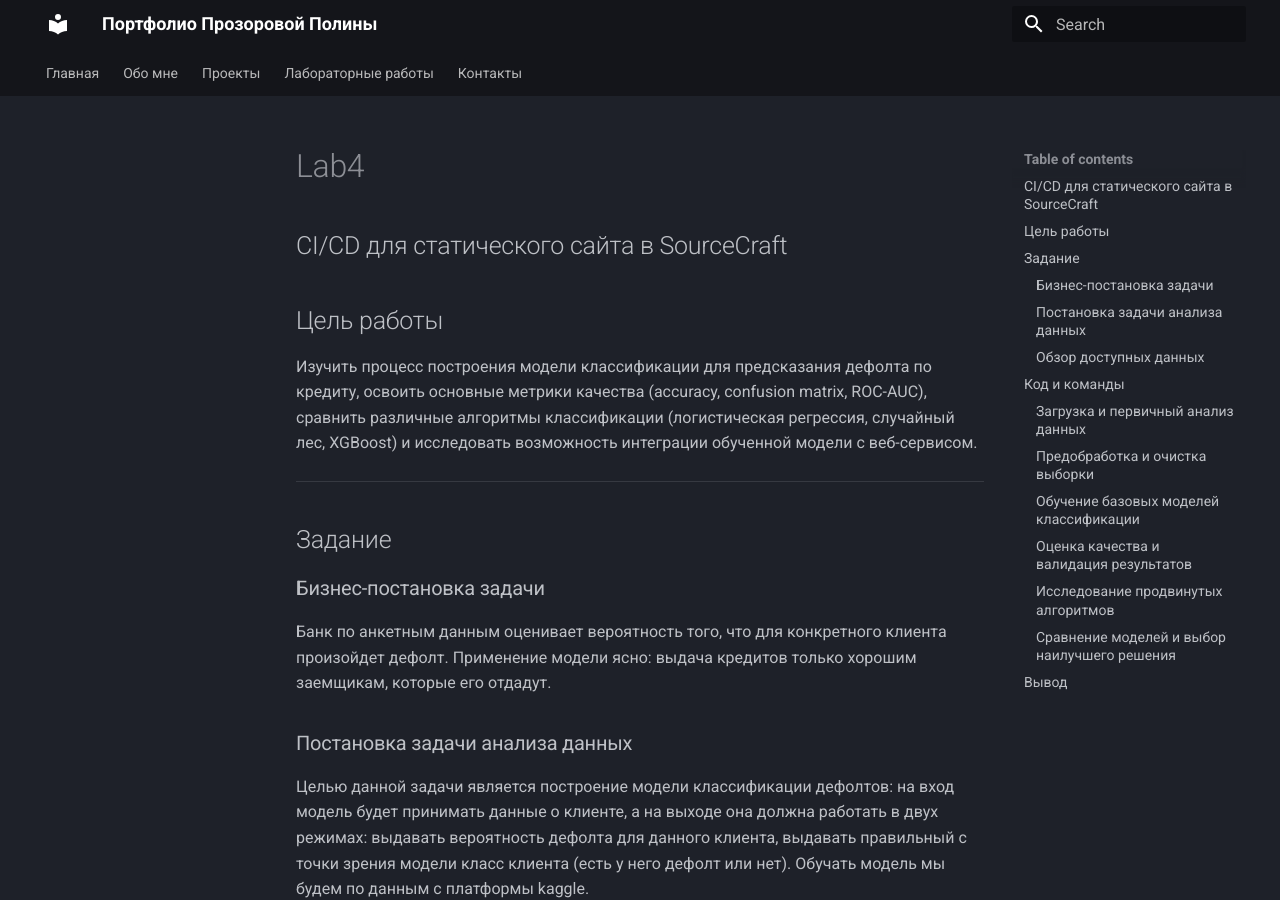
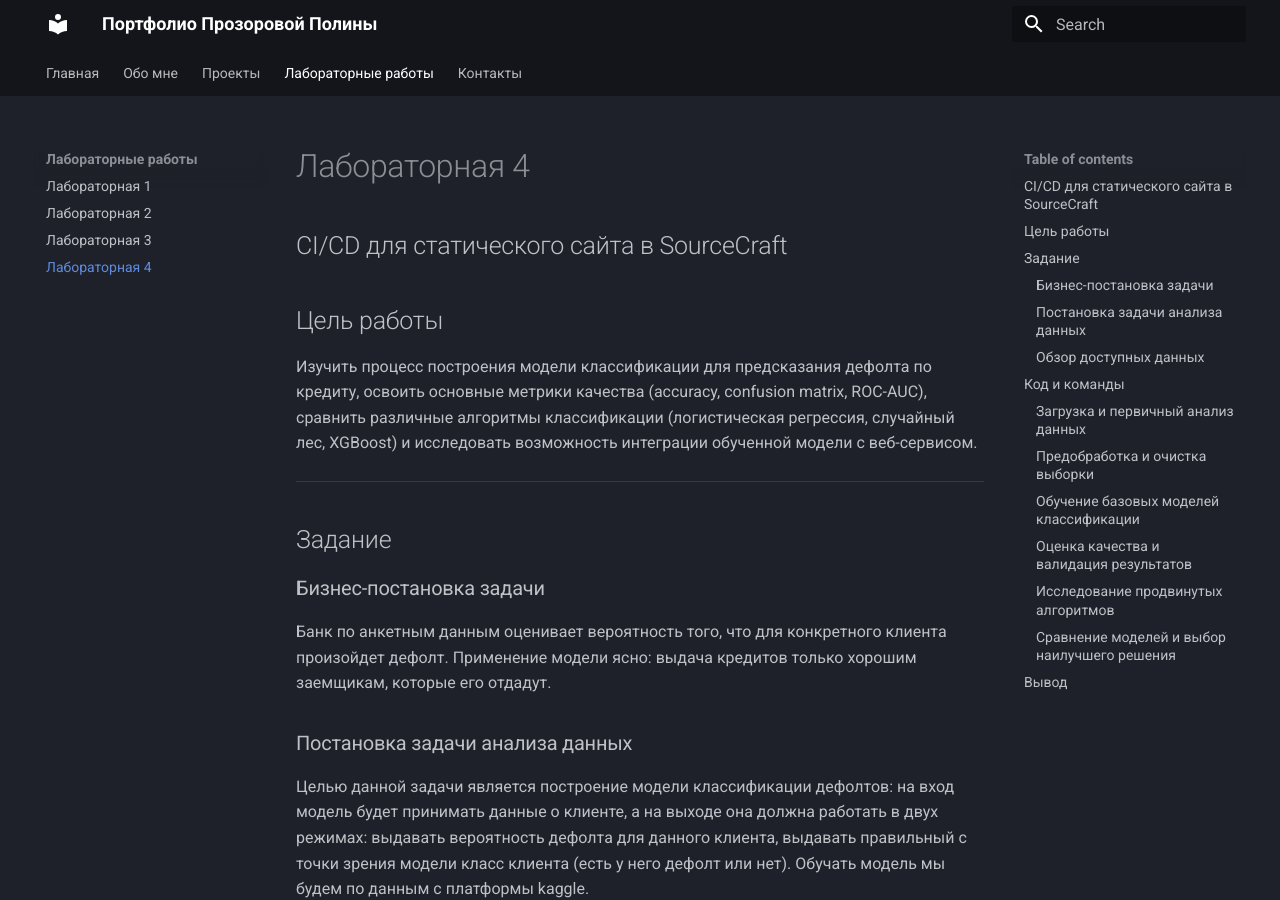
Before and after one commit to obabkisan/obabkisan.github.io, an MkDocs documentation site: the page built from docs/labs/lab4.md, in a window 1280 px wide and 900 px high. Built offline with MkDocs 1.6.1 and Material for MkDocs 9.7.7, drawn with Linux system fonts in a browser that asks for light colours.

Commit message:
update mkdocs.yml

```diff
--- a/mkdocs.yml
+++ b/mkdocs.yml
@@ -9,6 +9,7 @@ nav:
       - Лабораторная 1: labs/lab1.md
       - Лабораторная 2: labs/lab2.md
       - Лабораторная 3: labs/lab3.md
+      - Лабораторная 4: labs/lab4.md
   - Контакты: contact.md
 
 theme:
```
